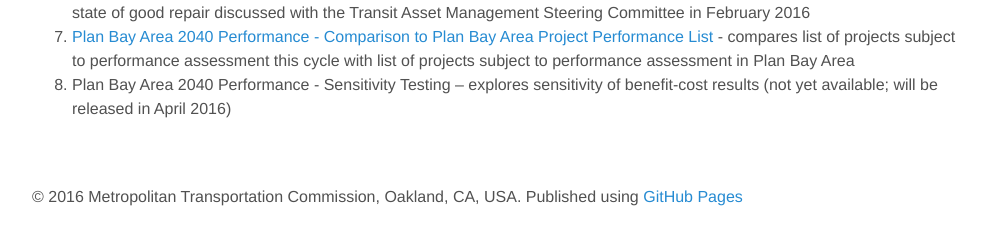
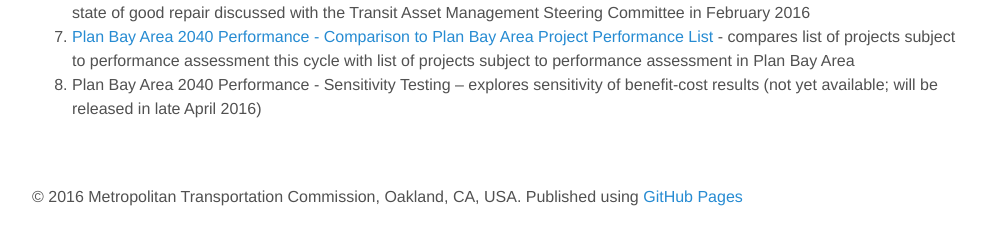
Before and after one commit to BayAreaMetro/performance, a Jekyll site: the page built from reference.md, in a window 1280 px wide. Shown: the part 464-709 px from the top of the page, without its empty margins (144-1130 px from the left). Built offline with Jekyll 4.4.1, drawn with Linux system fonts in a browser that asks for light colours.

```diff
--- a/reference.md
+++ b/reference.md
@@ -12,4 +12,4 @@
 5. [Plan Bay Area 2040 Performance - Highway and Local Streets State of Good Repair Methodology](https://mtcdrive.box.com/s/s3li252qowpnkdjtn9foulvvlr5f3xsx) – draft methodology document for road state of good repair discussed with the Local Streets and Roads Working Group in February 2016
 6. [Plan Bay Area 2040 Performance - Public Transit State of Good Repair Methodology](https://mtcdrive.box.com/s/uyod7q3dkbrlhjdckbuqulprtyy8dvxm) – draft methodology document for road state of good repair discussed with the Transit Asset Management Steering Committee in February 2016
 7. [Plan Bay Area 2040 Performance - Comparison to Plan Bay Area Project Performance List](https://mtcdrive.box.com/s/x3jj074xrrriqzfe4y4roous6ssdovke) - compares list of projects subject to performance assessment this cycle with list of projects subject to performance assessment in Plan Bay Area
-8. Plan Bay Area 2040 Performance - Sensitivity Testing – explores sensitivity of benefit-cost results (not yet available; will be released in April 2016)
+8. Plan Bay Area 2040 Performance - Sensitivity Testing – explores sensitivity of benefit-cost results (not yet available; will be released in late April 2016)
```
Also changed, not shown: tables.md (+3 -0 lines).
